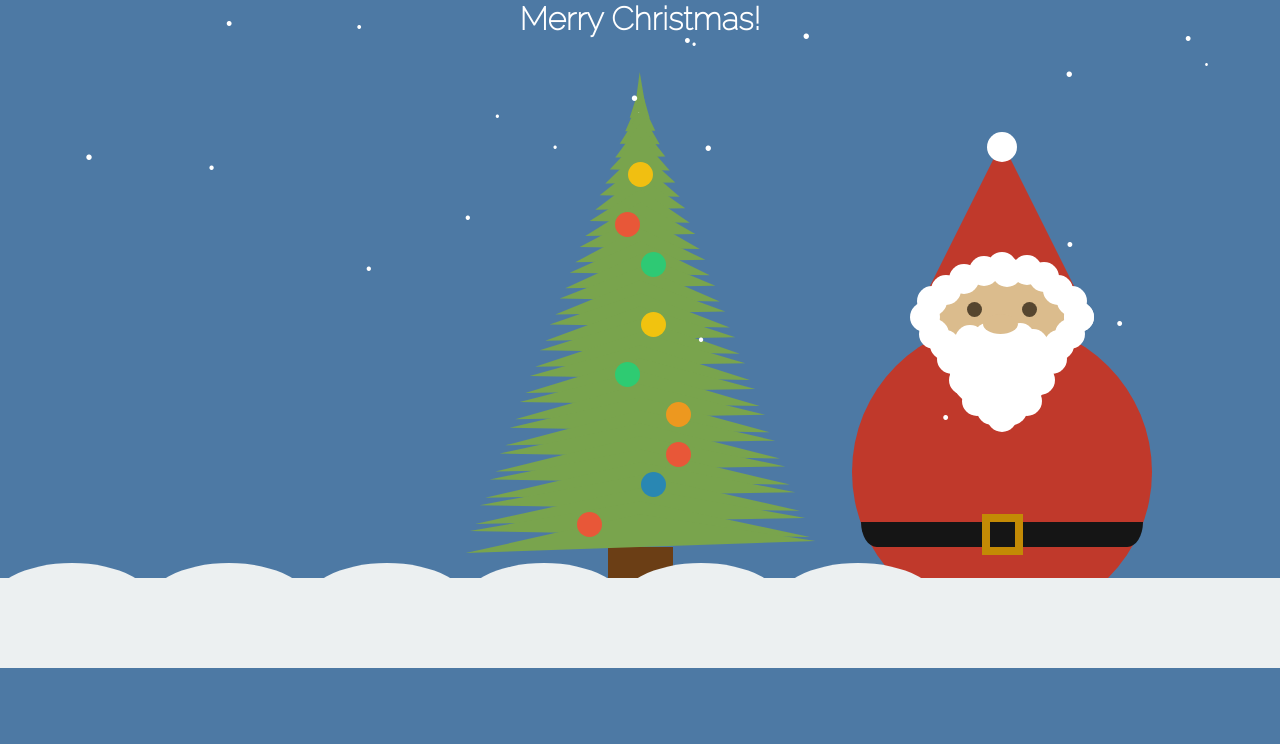
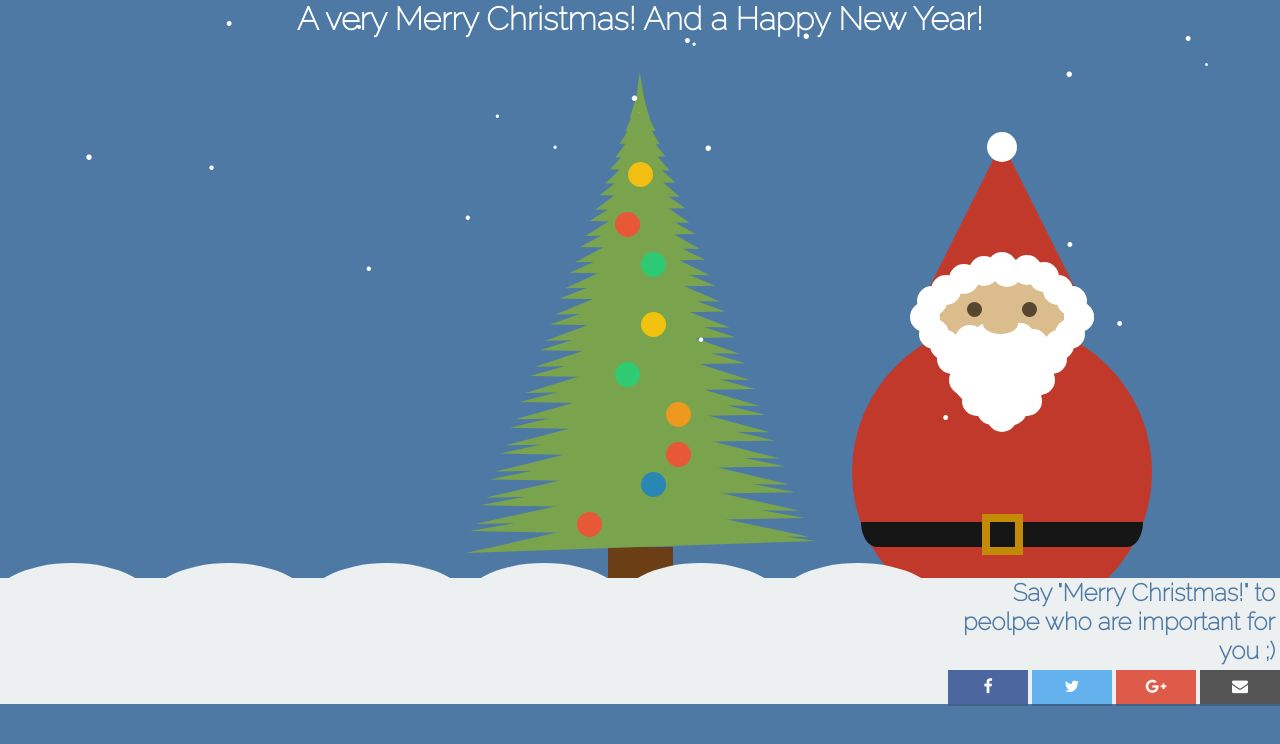
Before and after one commit to ythecombinator/merry-christmas, a plain HTML site: page index.html in a window 1280 px wide. Drawn offline with Linux system fonts and the light colour scheme.

Commit message:
Add Social Share

```diff
--- a/css/styles.css
+++ b/css/styles.css
@@ -12,6 +12,14 @@ h1 {
 	text-align: center;
 	margin:0 0 5px;
 	color: white;
+	font-family: 'Raleway', sans-serif;
+
+}
+
+h2 {
+	text-align: right;
+	margin:0 5px 5px;
+	color: #4d79a4;
 	font-family: 'Raleway', sans-serif;
 
 }
@@ -604,6 +612,58 @@ box-shadow
 border-radius:0%;
 }
 
+/* SHARE BUTTONS */
+
+/* Share Div */
+
+.share {
+text-align: right;
+}
+
+/* Buttons Style */
+
+.share-btn {
+    display: inline-block;
+    color: #ffffff;
+    border: none;
+    padding: 0.5em;
+	width: 4em;
+    opacity: 0.9;
+    box-shadow: 0 2px 0 0 rgba(0,0,0,0.2);
+    outline: none;
+    text-align: center;
+}
+
+.share-btn:hover {
+    color: #eeeeee;
+}
+
+.share-btn:active {
+    position: relative;
+    top: 2px;
+    box-shadow: none;
+    color: #e2e2e2;
+    outline: none;
+}
+
+/* Each Button */
+
+.share-btn.facebook {
+	background: #3b5998;
+}
+
+.share-btn.twitter {
+	background: #55acee;
+}
+
+.share-btn.google-plus {
+	background: #dd4b39;
+}
+
+.share-btn.email {
+	background: #444444;
+}
+
 /* KEYFRAMES */
 
 /* Lights 1 */
--- a/index.html
+++ b/index.html
@@ -23,6 +23,7 @@
 
 	<!-- Fonts -->
 	<link href='http://fonts.googleapis.com/css?family=Raleway:100' rel='stylesheet' type='text/css'>
+	<link href="http://netdna.bootstrapcdn.com/font-awesome/4.0.3/css/font-awesome.css" rel="stylesheet">
 
 	<!-- CSS (Here goes the magic) -->
 	<link href="css/styles.css" rel="stylesheet">
@@ -35,7 +36,7 @@
 <body>
 
 <!-- Message -->
-<h1> Merry Christmas! </h1>
+<h1> A very Merry Christmas! And a Happy New Year!</h1>
 
 <!-- Santa Claus -->
 <div id="santa">
@@ -100,7 +101,7 @@
 
 </div>
 
-<!-- Land (with snow) -->
+<!-- Land (with snow and sharing buttons) -->
 <div class="land">
 	<div class="snow"></div>
 	<div class="snow"></div>
@@ -108,6 +109,34 @@
 	<div class="snow"></div>
 	<div class="snow"></div>
 	<div class="snow"></div>
+
+	<!-- Share it with your family and friends ;) -->
+	<div class="share">
+
+		<h2> Say "Merry Christmas!" to peolpe who are important for you ;)</h2>
+
+        <!-- Share on Facebook -->
+        <a href="http://www.facebook.com/sharer/sharer.php?u=http://mabrasil.github.io/christmas-tree/" target="_blank" class="share-btn facebook">
+            <i class="fa fa-facebook"></i>
+        </a>
+
+        <!-- Share on Twitter -->
+        <a href="http://twitter.com/share?url=http://mabrasil.github.io/christmas-tree/" target="_blank" class="share-btn twitter">
+            <i class="fa fa-twitter"></i>
+        </a>
+
+        <!-- Share on Google Plus -->
+        <a href="https://plus.google.com/share?url=http://mabrasil.github.io/christmas-tree/" target="_blank" class="share-btn google-plus">
+            <i class="fa fa-google-plus"></i>
+        </a>
+
+        <!-- Share via Email -->
+        <a href="mailto:?subject=Merry%20Christmas&body=http://mabrasil.github.io/christmas-tree/" target="_blank" class="share-btn email">
+            <i class="fa fa-envelope"></i>
+        </a>
+
+	</div>
+
 </div>
 
 </body>
```
